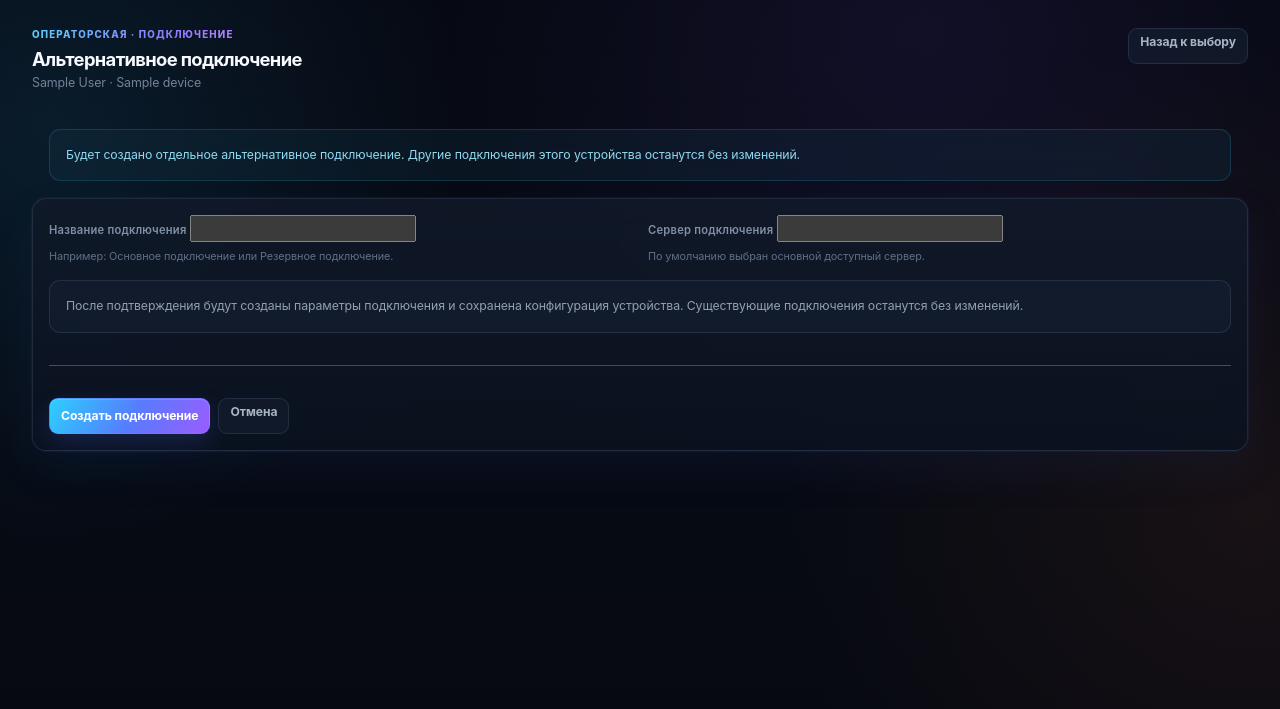
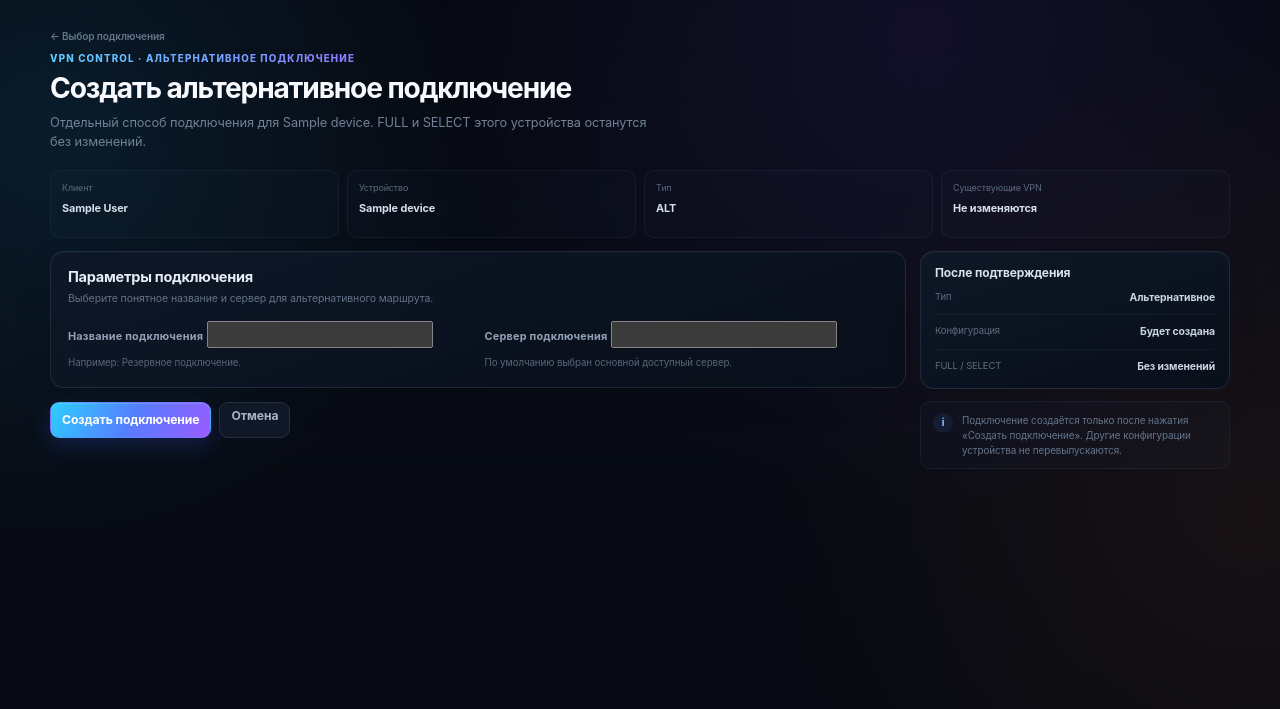
Before and after one commit to stalkerxz/amnezia-control, a Django app: template amnezia_control/templates/customers/xhttp_connection_form.html in a window 1280 px wide. Shown: the top 709 px of the page. Run offline with Django 5.2, Linux system fonts and the light colour scheme; the template is opened without the code that fills it: most values are stand-ins (such as "Sample title", 1, 10 or a date in 2020); form fields are guessed from the names that the template uses.

Commit message:
UI v4: redesign alternative connection form

```diff
--- a/amnezia_control/templates/customers/xhttp_connection_form.html
+++ b/amnezia_control/templates/customers/xhttp_connection_form.html
@@ -1,189 +1,78 @@
 {% extends 'partials/base.html' %}
+{% load static %}
 
-{% block title %}
-Альтернативное подключение · {{ device.name }}
-{% endblock %}
+{% block title %}Альтернативное подключение · {{ device.name }}{% endblock %}
 
 {% block content %}
+<link href="{% static 'css/app-v4-forms.css' %}" rel="stylesheet">
 
-<div class="page-header d-flex justify-content-between align-items-start gap-2 flex-wrap">
+<div class="v4-form-page">
+  <header class="v4-form-hero">
+    <div class="v4-form-hero-copy">
+      <a class="v4-back-link" href="{% url 'customers-device-connection-create' device.pk %}">← Выбор подключения</a>
+      <p class="page-kicker">VPN Control · Альтернативное подключение</p>
+      <h1>Создать альтернативное подключение</h1>
+      <p>Отдельный способ подключения для {{ device.name }}. FULL и SELECT этого устройства останутся без изменений.</p>
+    </div>
+  </header>
 
-  <div>
-
-    <p class="page-kicker">
-      Операторская · Подключение
-    </p>
-
-    <h1 class="h3 mb-1">
-      Альтернативное подключение
-    </h1>
-
-    <p class="page-subtle mb-0">
-      {{ account.display_name }}
-      ·
-      {{ device.name }}
-    </p>
-
+  <div class="v4-inline-summary">
+    <div class="v4-inline-summary-item"><span>Клиент</span><strong>{{ account.display_name }}</strong></div>
+    <div class="v4-inline-summary-item"><span>Устройство</span><strong>{{ device.name }}</strong></div>
+    <div class="v4-inline-summary-item"><span>Тип</span><strong>ALT</strong></div>
+    <div class="v4-inline-summary-item"><span>Существующие VPN</span><strong>Не изменяются</strong></div>
   </div>
 
-
-  <div class="action-cluster">
-
-    <a
-      href="{% url 'customers-device-connection-create' device.pk %}"
-      class="btn btn-outline-secondary"
-    >
-      Назад к выбору
-    </a>
-
-  </div>
-
-</div>
-
-
-<section class="section-block section-quiet">
-
-  <div class="section-body">
-
-    <div class="alert alert-info mb-0">
-      Будет создано отдельное альтернативное подключение.
-      Другие подключения этого устройства
-      останутся без изменений.
-    </div>
-
-  </div>
-
-</section>
-
-
-<section class="section-block">
-
-  <div class="section-body">
-
-    <form
-      method="post"
-      class="row g-3"
-    >
-
-      {% csrf_token %}
-
-
-      {% if form.non_field_errors %}
-
-        <div class="col-12">
-
-          <div class="alert alert-danger">
-            {{ form.non_field_errors }}
+  <form method="post">
+    {% csrf_token %}
+    <div class="v4-form-layout">
+      <div class="v4-form-main">
+        <section class="v4-form-card">
+          <div class="v4-form-card-head">
+            <div><h2>Параметры подключения</h2><p>Выберите понятное название и сервер для альтернативного маршрута.</p></div>
           </div>
 
+          {% if form.non_field_errors %}<div class="alert alert-danger mb-3">{{ form.non_field_errors }}</div>{% endif %}
+
+          <div class="v4-field-grid">
+            <div class="v4-field">
+              <label class="form-label" for="{{ form.name.id_for_label }}">Название подключения</label>
+              {{ form.name }}
+              <div class="form-text">Например: Резервное подключение.</div>
+              {% for error in form.name.errors %}<div class="text-danger small mt-1">{{ error }}</div>{% endfor %}
+            </div>
+
+            <div class="v4-field">
+              <label class="form-label" for="{{ form.server.id_for_label }}">Сервер подключения</label>
+              {{ form.server }}
+              <div class="form-text">По умолчанию выбран основной доступный сервер.</div>
+              {% for error in form.server.errors %}<div class="text-danger small mt-1">{{ error }}</div>{% endfor %}
+            </div>
+
+            {% for error in form.device.errors %}
+              <div class="v4-field is-wide"><div class="alert alert-danger">{{ error }}</div></div>
+            {% endfor %}
+          </div>
+        </section>
+
+        <div class="v4-form-actions">
+          <button type="submit" class="btn btn-primary">Создать подключение</button>
+          <a href="{% url 'customers-device-connection-create' device.pk %}" class="btn btn-outline-secondary">Отмена</a>
         </div>
-
-      {% endif %}
-
-
-      <div class="col-12 col-lg-6">
-
-        <label
-          for="{{ form.name.id_for_label }}"
-          class="form-label"
-        >
-          Название подключения
-        </label>
-
-        {{ form.name }}
-
-        <div class="form-text">
-          Например: Основное подключение
-          или Резервное подключение.
-        </div>
-
-        {% for error in form.name.errors %}
-          <div class="text-danger small mt-1">
-            {{ error }}
-          </div>
-        {% endfor %}
-
       </div>
 
-
-      <div class="col-12 col-lg-6">
-
-        <label
-          for="{{ form.server.id_for_label }}"
-          class="form-label"
-        >
-          Сервер подключения
-        </label>
-
-        {{ form.server }}
-
-        <div class="form-text">
-          По умолчанию выбран основной
-          доступный сервер.
-        </div>
-
-        {% for error in form.server.errors %}
-          <div class="text-danger small mt-1">
-            {{ error }}
+      <aside class="v4-form-aside">
+        <section class="v4-context-card">
+          <h3>После подтверждения</h3>
+          <div class="v4-context-list">
+            <div class="v4-context-row"><span>Тип</span><strong>Альтернативное</strong></div>
+            <div class="v4-context-row"><span>Конфигурация</span><strong>Будет создана</strong></div>
+            <div class="v4-context-row"><span>FULL / SELECT</span><strong>Без изменений</strong></div>
           </div>
-        {% endfor %}
-
-      </div>
-
-
-      {% for error in form.device.errors %}
-
-        <div class="col-12">
-
-          <div class="alert alert-danger mb-0">
-            {{ error }}
-          </div>
-
-        </div>
-
-      {% endfor %}
-
-
-      <div class="col-12">
-
-        <div class="alert alert-secondary mb-0">
-          После подтверждения будут созданы
-          параметры подключения
-          и сохранена конфигурация устройства.
-          Существующие подключения останутся
-          без изменений.
-        </div>
-
-      </div>
-
-
-      <div class="col-12">
-        <hr>
-      </div>
-
-
-      <div class="col-12 d-flex gap-2 flex-wrap">
-
-        <button
-          type="submit"
-          class="btn btn-primary"
-        >
-          Создать подключение
-        </button>
-
-        <a
-          href="{% url 'customers-device-connection-create' device.pk %}"
-          class="btn btn-outline-secondary"
-        >
-          Отмена
-        </a>
-
-      </div>
-
-    </form>
-
-  </div>
-
-</section>
-
+        </section>
+        <div class="v4-context-note">Подключение создаётся только после нажатия «Создать подключение». Другие конфигурации устройства не перевыпускаются.</div>
+      </aside>
+    </div>
+  </form>
+</div>
 {% endblock %}
```
